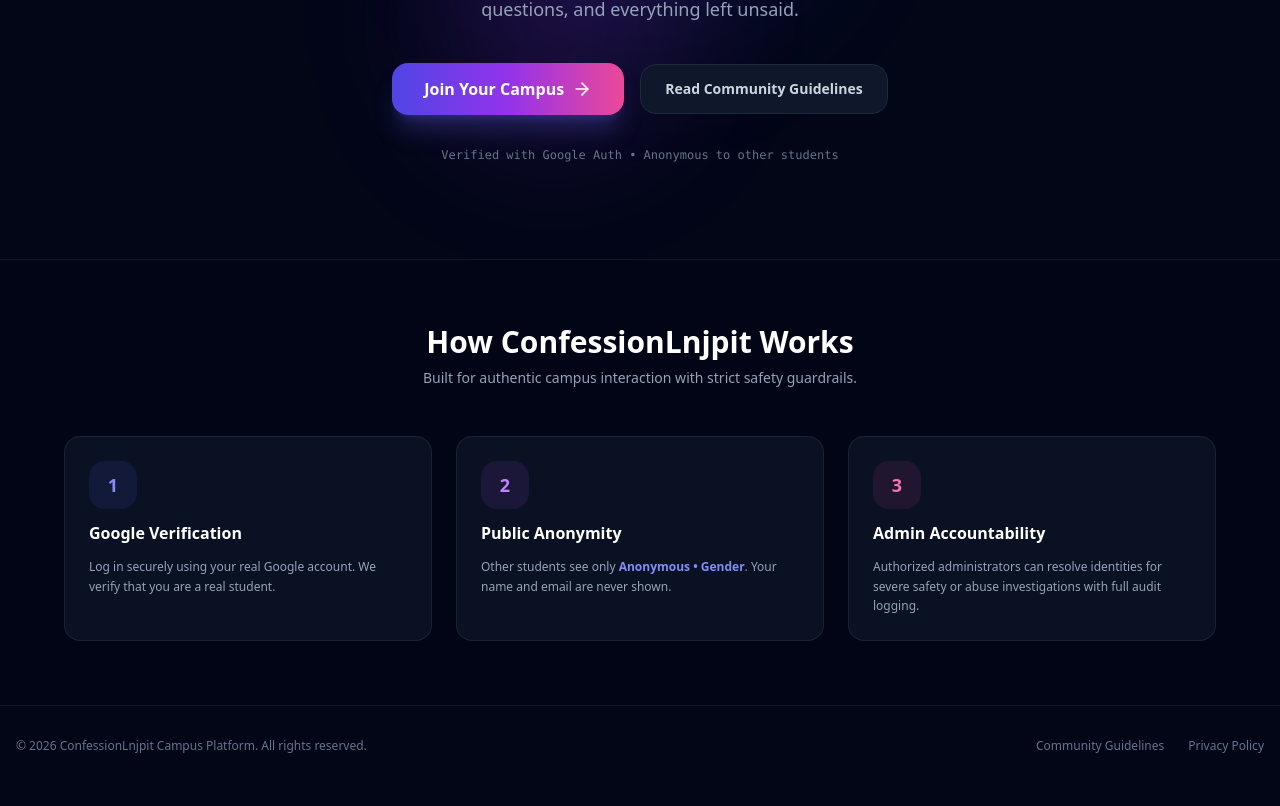
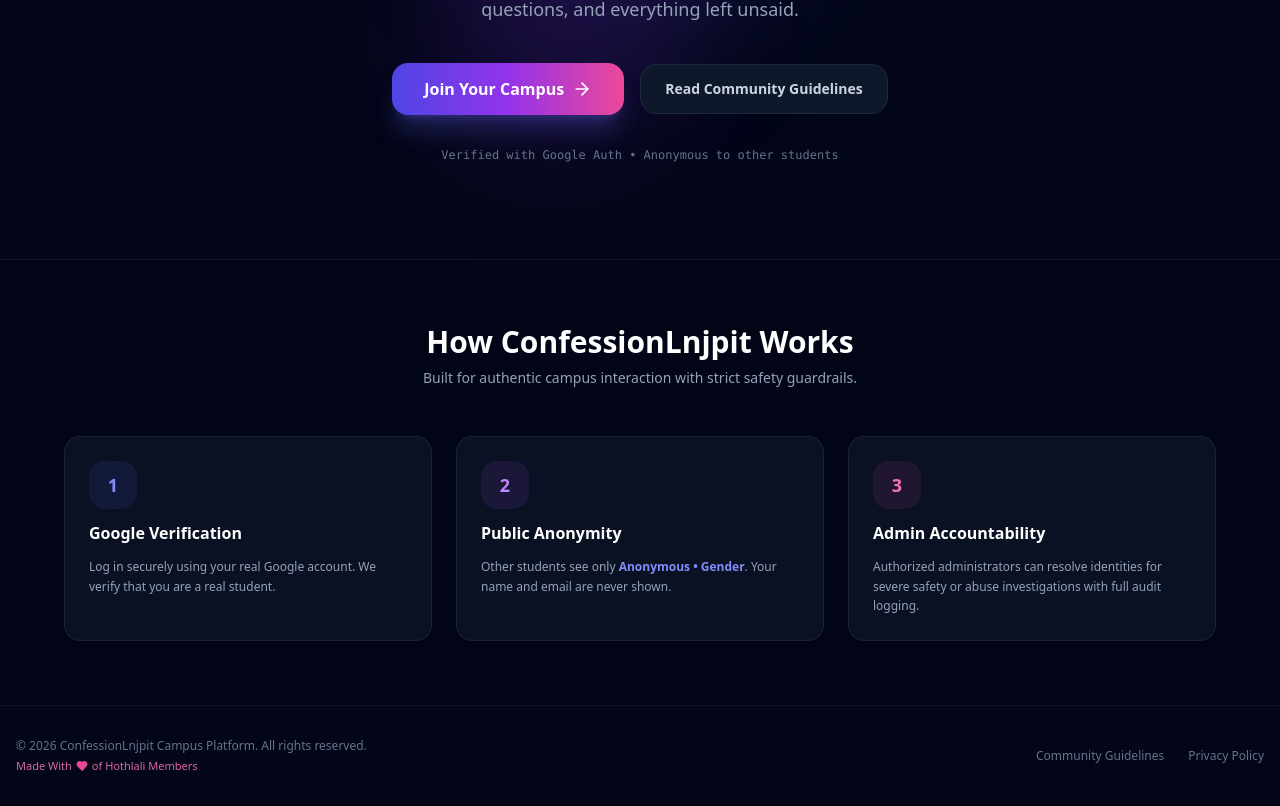
Before and after one commit to chillpill999/unsaid-campus-confessions, a Next.js app: page / in a window 1280 px wide. Shown: the part 354-1160 px from the top of the page. Built offline with nearby package versions, Linux system fonts and the light colour scheme.

Commit message:
ui: add Made With Love of Hothlali Members to footer

```diff
--- a/app/page.tsx
+++ b/app/page.tsx
@@ -135,7 +135,12 @@
       {/* Footer */}
       <footer className="mt-auto border-t border-slate-900 py-8 px-4 text-center text-xs text-slate-500">
         <div className="max-w-7xl mx-auto flex flex-col sm:flex-row items-center justify-between gap-4">
-          <div>© 2026 ConfessionLnjpit Campus Platform. All rights reserved.</div>
+          <div className="space-y-1 sm:text-left text-center">
+            <div>© 2026 ConfessionLnjpit Campus Platform. All rights reserved.</div>
+            <div className="text-[11px] text-pink-400/90 font-medium flex items-center justify-center sm:justify-start gap-1">
+              Made With <Heart className="w-3 h-3 text-pink-500 fill-pink-500 inline" /> of Hothlali Members
+            </div>
+          </div>
           <div className="flex items-center gap-6">
             <Link href="/guidelines" className="hover:text-slate-300">Community Guidelines</Link>
             <Link href="/privacy" className="hover:text-slate-300">Privacy Policy</Link>
```
